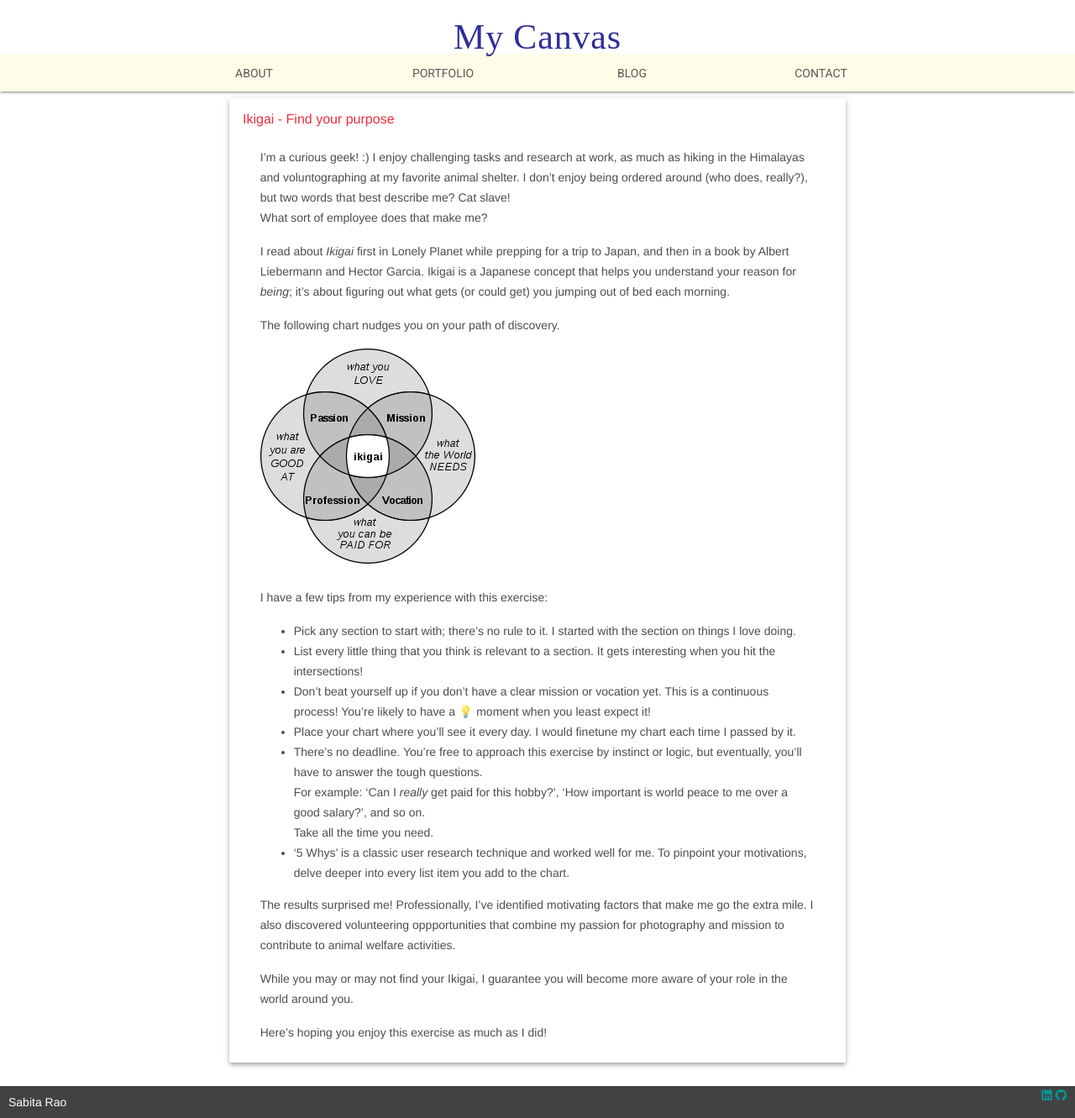
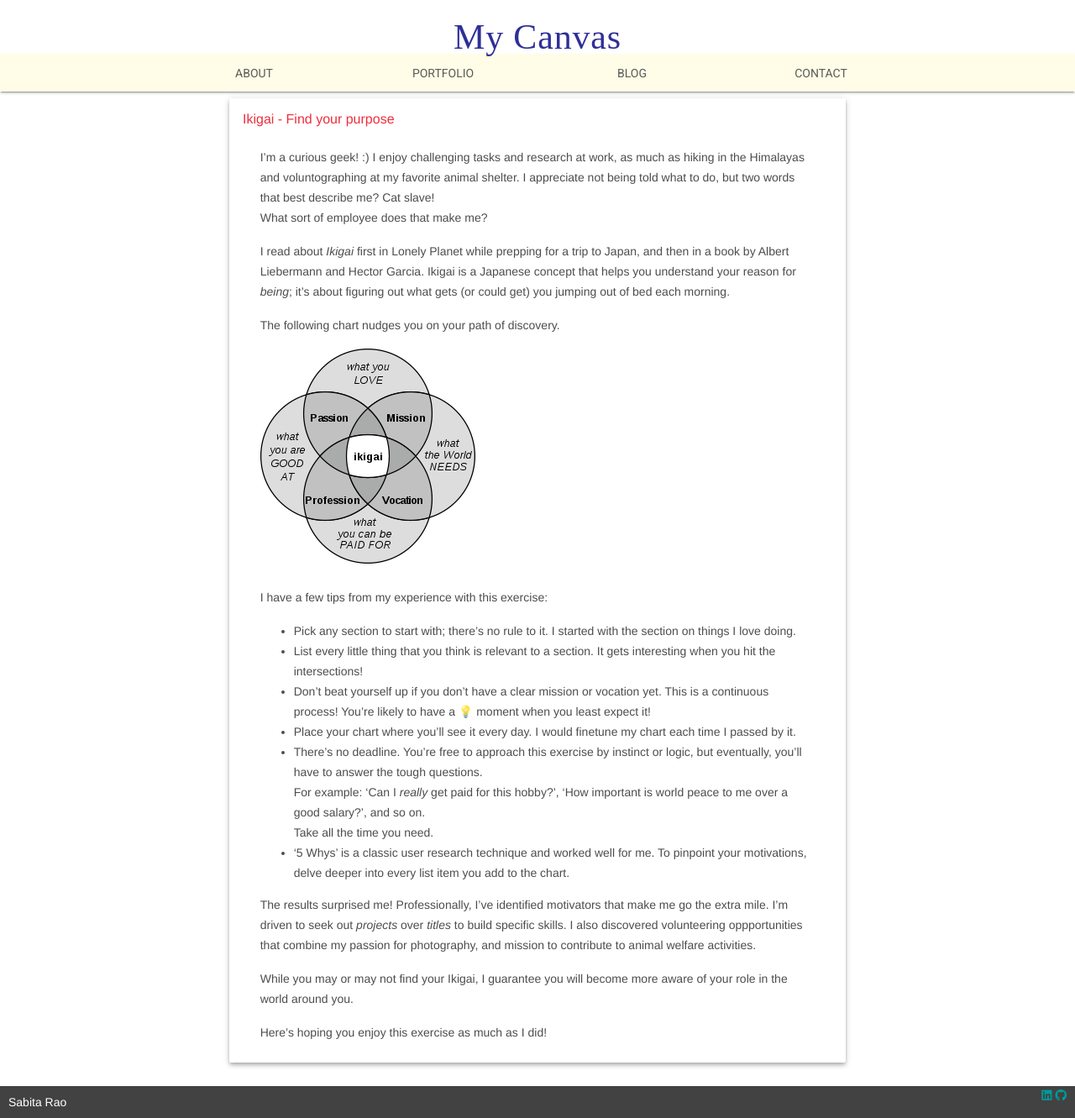
Before and after one commit to sabitarao/sabitarao.github.io, a Jekyll site: the page built from _posts/2020-04-12-ikigai.md, in a window 1280 px wide. Shown: the whole page at 84% size. Built offline with Jekyll 4.4.1, drawn with Linux system fonts in a browser that asks for light colours; nearby versions of some CDN libraries; emoji names are drawn with the system emoji font; some web fonts are replaced.

Commit message:
blog edits

```diff
--- a/_posts/2020-04-12-ikigai.md
+++ b/_posts/2020-04-12-ikigai.md
@@ -4,7 +4,7 @@ title: "Ikigai - Find your purpose"
 show: true
 comments: true
 ---
-I'm a curious geek! :) I enjoy challenging tasks and research at work, as much as hiking in the Himalayas and voluntographing at my favorite animal shelter. I don't enjoy being ordered around (who does, really?), but two words that best describe me? Cat slave!
+I'm a curious geek! :) I enjoy challenging tasks and research at work, as much as hiking in the Himalayas and voluntographing at my favorite animal shelter. I appreciate not being told what to do, but two words that best describe me? Cat slave!
 What sort of employee does that make me?
 
 I read about <i>Ikigai</i> first in Lonely Planet while prepping for a trip to Japan, and then in a book by Albert Liebermann and Hector Garcia. Ikigai is a Japanese concept that helps you understand your reason for *being*; it's about figuring out what gets (or could get) you jumping out of bed each morning.
@@ -23,7 +23,8 @@ I have a few tips from my experience with this exercise:
   Take all the time you need.
 - '5 Whys' is a classic user research technique and worked well for me. To pinpoint your motivations, delve deeper into every list item you add to the chart.
 
-The results surprised me! Professionally, I've identified motivating factors that make me go the extra mile. I also discovered volunteering oppportunities that combine my passion for photography and mission to contribute to animal welfare activities.
+The results surprised me! Professionally, I've identified motivators that make me go the extra mile. I'm driven to seek out *projects* over *titles* to build specific skills.
+I also discovered volunteering oppportunities that combine my passion for photography, and mission to contribute to animal welfare activities.
 
 While you may or may not find your Ikigai, I guarantee you will become more aware of your role in the world around you.
 
```
